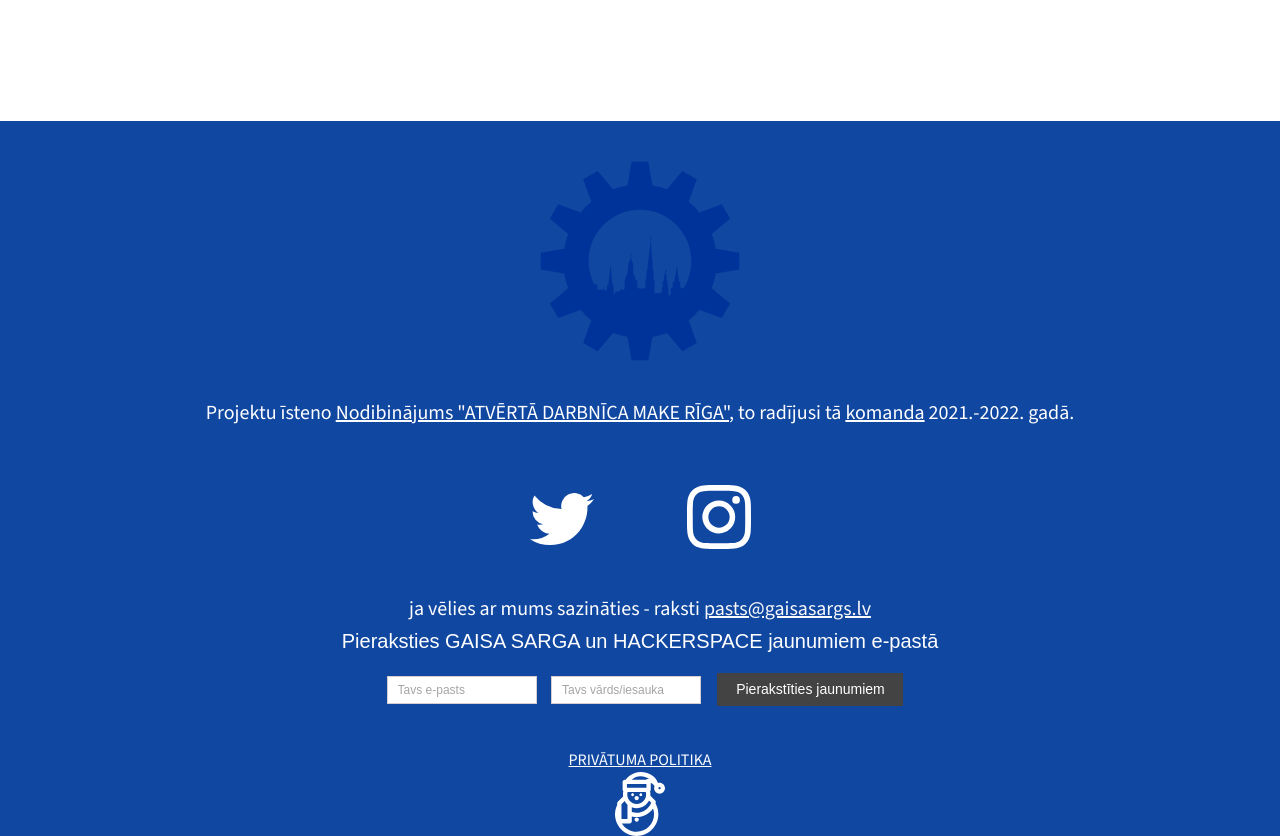
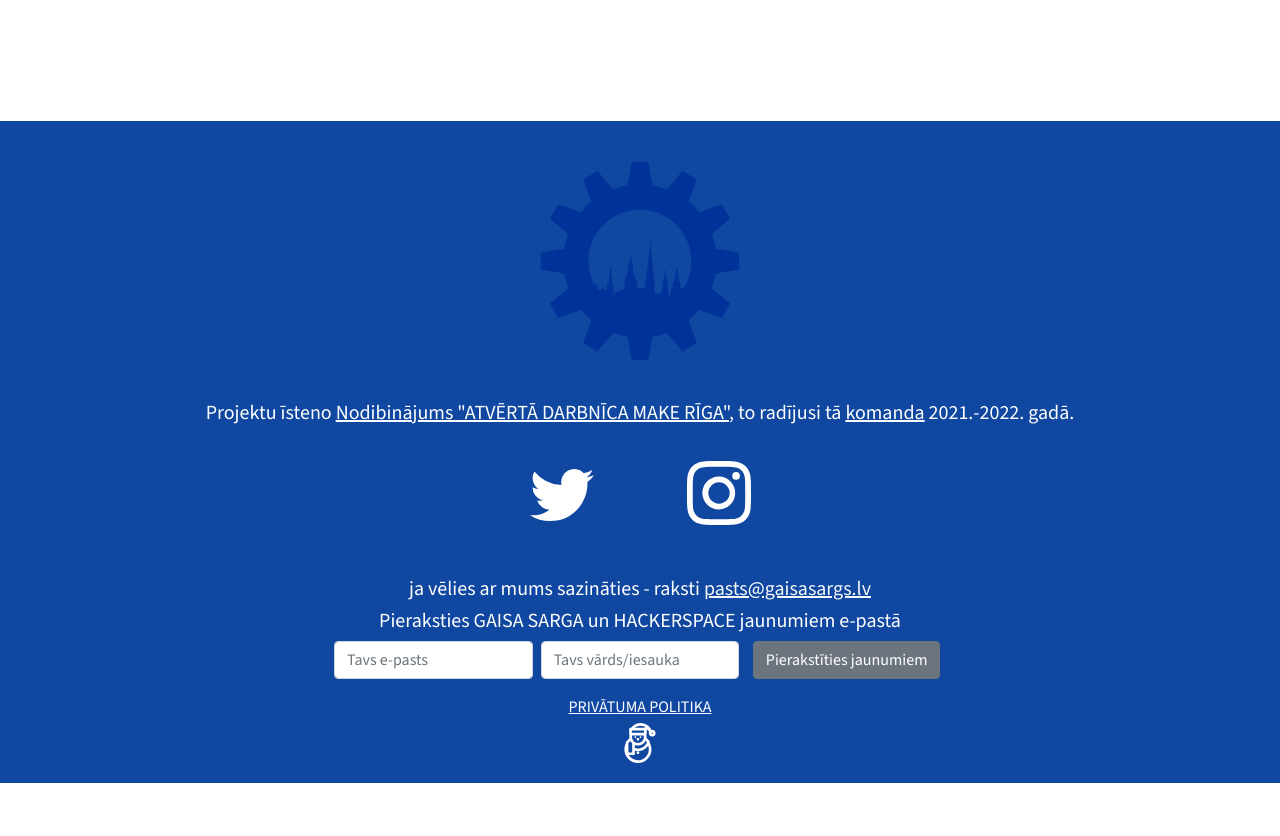
Before and after one commit to open-lv/air-guard-public, a Jekyll site: the page built from pieteikties/index.html, in a window 1280 px wide and 1400 px high, scrolled down 2460 px. Shown: the part 564-1400 px from the top of the window. Built offline with Jekyll 4.4.1, drawn with Linux system fonts in a browser that asks for light colours; comment, search, counter and statistics services are not loaded; after the commit the page ends 3807 px from its top, so only the background shows below that.

```diff
--- a/_includes/footer.html
+++ b/_includes/footer.html
@@ -1,15 +1,17 @@
-<div style="display: block; width: 100%; background-color: #0f47a1; color: white !important; max-width: 100%; margin-top: 50px;">
-	<div class="container w-auto" style="">
+<footer style="display: block; width: 100%; background-color: #0f47a1; color: white !important; max-width: 100%; margin-top: 50px;">
+	<div class="container">
 		<div class="row text-center">
 
-			<img style="margin-top: 40px; margin-bottom: 40px;" fill="white" src="/assets/img/makeriga.svg" WIDTH=200px
-				 HEIGHT=200px/><br><h5>Projektu īsteno <a style="color:white !important" href="https://makeriga.org">Nodibinājums
+			<img style="margin-top: 40px; margin-bottom: 40px;" fill="white" src="/assets/img/makeriga.svg"
+				 WIDTH=200px
+				 HEIGHT=200px/><br><h5>Projektu īsteno <a style="color:white !important"
+														  href="https://makeriga.org">Nodibinājums
 			"ATVĒRTĀ DARBNĪCA MAKE RĪGA"</a>, to radījusi tā <a style="color:white !important"
 																href="/komanda">komanda</a> 2021.-2022. gadā.</h5>
-			<div class="row mx-auto my-1 justify-content-center mb-5">
+			<div class="row mx-auto my-1 justify-content-center text-center">
 				<div class="col-3">
 					<div class="row">
-						<div class="col mt-5">
+						<div class="col mt-4">
 							<a href="https://twitter.com/gaisasargs">
 								<svg xmlns="http://www.w3.org/2000/svg" width="64" height="64" fill="white"
 									 class="bi bi-twitter" viewBox="0 0 16 16">
@@ -17,7 +19,7 @@
 								</svg>
 							</a>
 						</div>
-						<div class="col mt-5">
+						<div class="col mt-4">
 							<a href="https://www.instagram.com/gaisasargs/">
 								<svg xmlns="http://www.w3.org/2000/svg" width="64" height="64" fill="white"
 									 class="bi bi-instagram" viewBox="0 0 16 16">
@@ -28,16 +30,17 @@
 					</div>
 				</div>
 			</div>
-			<h5> ja vēlies ar mums sazināties - raksti <a class="link-light" href="mailto:pasts@gaisasargs.lv">pasts@gaisasargs.lv</a></h5>
-			<!--Zoho Campaigns Web-Optin Form's Header Code Ends Here--><!--Zoho Campaigns Web-Optin Form Starts Here-->
+		</div>
+			<div class="row mx-auto justify-content-center mt-5 text-center">
+			<h5> ja vēlies ar mums sazināties - raksti <a class="link-light" href="mailto:pasts@gaisasargs.lv">pasts@gaisasargs.lv</a>
+			</h5>
+			<!--Zoho Campaigns-->
 			<div id="sf3z90e63da90dc8e41d1e6ffdc01a8fd458c267b1598ea7e6488b745a48c41eb9ab" data-type="signupform"
 				 style="opacity: 1;">
 				<div id="customForm">
-					<div class="quick_form_5_css m-auto"
-						 style="background-color: rgb(15, 71, 161); z-index: 2; font-family: Arial;  overflow: hidden; width: 682px; height: 119px"
-						 name="SIGNUP_BODY">
+					<div class="quick_form_5_css m-auto" name="SIGNUP_BODY">
 						<div>
-							<h5> Pieraksties GAISA SARGA un HACKERSPACE jaunumiem e-pastā</h5>
+							<h5>Pieraksties GAISA SARGA un HACKERSPACE jaunumiem e-pastā</h5>
 							<div style="position:relative;">
 								<div id="Zc_SignupSuccess"
 									 style="display:none;position:absolute;margin-left:4%;width:90%;background-color: white; padding: 3px; border: 3px solid rgb(194, 225, 154);  margin-top: 10px;margin-bottom:10px;word-break:break-all">
@@ -45,32 +48,45 @@
 										<tbody>
 										<tr>
 											<td width="10%">
-											<img class="successicon" src="https://zc1.maillist-manage.eu/images/challangeiconenable.jpg" align="absmiddle">
+												<img class="successicon"
+													 src="https://zc1.maillist-manage.eu/images/challangeiconenable.jpg"
+													 align="absmiddle">
 											</td>
 											<td>
-											<span id="signupSuccessMsg" style="color: rgb(73, 140, 132); font-family: sans-serif; font-size: 14px;word-break:break-word">&nbsp;&nbsp;Thank you for Signing Up</span>
+                                                <span id="signupSuccessMsg"
+													  style="color: rgb(73, 140, 132); font-family: sans-serif; font-size: 14px;word-break:break-word">&nbsp;&nbsp;Thank you for Signing Up</span>
 											</td>
 										</tr>
 										</tbody>
 									</table>
 								</div>
 							</div>
-					<form method="POST" id="zcampaignOptinForm" style="margin: 0px; width: 100%" action="https://maillist-manage.eu/weboptin.zc" target="_zcSignup">
-						<div style="background-color: rgb(255, 235, 232); padding: 10px; color: rgb(210, 0, 0); font-size: 11px; margin: 20px 10px 0px; border: 1px solid rgb(255, 217, 211); opacity: 1; display: none" id="errorMsgDiv">Šis ir kļūdas teksts, gan jau ja jāmeklē kļūdas ievadītajos datos.:(</div>
-						<div style="position: relative; margin: 15px 0 10px 10px; width: 150px; height: 28px; display: inline-block" class="SIGNUP_FLD">
+							<form method="POST" id="zcampaignOptinForm"
+								  class="row justify-content-center g-2"
+								  action="https://maillist-manage.eu/weboptin.zc" target="_zcSignup">
+								<div style="background-color: rgb(255, 235, 232); padding: 10px; color: rgb(210, 0, 0); font-size: 11px; margin: 20px 10px 0px; border: 1px solid rgb(255, 217, 211); opacity: 1; display: none"
+									 id="errorMsgDiv">Šis ir kļūdas teksts, gan jau ja jāmeklē kļūdas ievadītajos
+									datos.:(
+								</div>
+								<div class="SIGNUP_FLD col-8 col-md-3 col-lg-2">
 									<input type="text"
-								   style="font-size: 12px; border-width: 1px; border-color: rgb(214, 205, 205); border-style: solid; width: 100%; height: 100%; z-index: 4; outline: none; padding: 5px 10px; color: rgb(113, 106, 106); text-align: left; font-family: Arial; border-radius: 0px; background-color: rgb(255, 255, 255); box-sizing: border-box"
-								   placeholder="Tavs e-pasts" changeitem="SIGNUP_FORM_FIELD" name="CONTACT_EMAIL"
+										   class="form-control"
+										   placeholder="Tavs e-pasts" changeitem="SIGNUP_FORM_FIELD"
+										   name="CONTACT_EMAIL"
 										   id="EMBED_FORM_EMAIL_LABEL">
 								</div>
-						<div style="position: relative; margin: 15px 0 10px 10px; width: 150px; height: 28px; display: inline-block" class="SIGNUP_FLD">
+								<div class="SIGNUP_FLD col-8 col-md-3 col-lg-2">
 									<input type="text"
-								   style="font-size: 12px; border-width: 1px; border-color: rgb(214, 205, 205); border-style: solid; width: 100%; height: 100%; z-index: 4; outline: none; padding: 5px 10px; color: rgb(113, 106, 106); text-align: left; font-family: Arial; border-radius: 0px; background-color: rgb(255, 255, 255); box-sizing: border-box"
-								   placeholder="Tavs vārds/iesauka" changeitem="SIGNUP_FORM_FIELD" name="LASTNAME"
+										   class="form-control"
+										   placeholder="Tavs vārds/iesauka" changeitem="SIGNUP_FORM_FIELD"
+										   name="LASTNAME"
 										   id="EMBED_FORM_NAME_LABEL">
 								</div>
-						<div style="position: relative; margin: 0px 0px 10px 12px; display: inline-block; width: 186px; height: 33px" class="SIGNUP_FLD">
-							<input type="button" style="text-align: center; width: 100%; height: 100%; z-index: 5; border: 0; color: rgb(255, 255, 255); cursor: pointer; outline: none; font-size: 14px; background-color: rgb(67, 67, 67); border-radius: 1px" name="SIGNUP_SUBMIT_BUTTON" id="zcWebOptin" value="Pierakstīties jaunumiem">
+								<div class="SIGNUP_FLD col-8 col-md-3 col-lg-2">
+									<input type="button"
+										   class="btn btn-secondary"
+										   name="SIGNUP_SUBMIT_BUTTON" id="zcWebOptin"
+										   value="Pierakstīties jaunumiem">
 								</div>
 								<input type="hidden" id="fieldBorder" value="">
 								<input type="hidden" id="submitType" name="submitType" value="optinCustomView">
@@ -100,22 +117,23 @@
 				<img src="https://zc1.maillist-manage.eu/images/spacer.gif" id="refImage" style="display:none;">
 			</div>
 			<input type="hidden" id="signupFormType" value="QuickForm_Horizontal">
-	<div id="zcOptinOverLay" oncontextmenu="return false" style="display:none;text-align: center; background-color: rgb(0, 0, 0); opacity: 0.5; z-index: 100; position: fixed; width: 100%; top: 0px; left: 0px; height: 988px;"></div>
-	<div id="zcOptinSuccessPopup" style="display:none;z-index: 9999;width: 800px; height: 40%;top: 84px;position: fixed; left: 26%;background-color: #FFFFFF;border-color: #E6E6E6; border-style: solid; border-width: 1px;  box-shadow: 0 1px 10px #424242;padding: 35px;">
-		<span style="position: absolute;top: -16px;right:-14px;z-index:99999;cursor: pointer;" id="closeSuccess">
+			<div id="zcOptinOverLay" oncontextmenu="return false"
+				 style="display:none;text-align: center; background-color: rgb(0, 0, 0); opacity: 0.5; z-index: 100; position: fixed; width: 100%; top: 0px; left: 0px; height: 988px;"></div>
+			<div id="zcOptinSuccessPopup"
+				 style="display:none;z-index: 9999;width: 800px; height: 40%;top: 84px;position: fixed; left: 26%;background-color: #FFFFFF;border-color: #E6E6E6; border-style: solid; border-width: 1px;  box-shadow: 0 1px 10px #424242;padding: 35px;">
+					<span style="position: absolute;top: -16px;right:-14px;z-index:99999;cursor: pointer;"
+						  id="closeSuccess">
 						<img src="https://zc1.maillist-manage.eu/images/videoclose.png">
 					</span>
 				<div id="zcOptinSuccessPanel"></div>
 			</div>
-			</center>
-			<br>
-			<br>
-			<br>
+		</div>
+		<div class="row mx-auto justify-content-center text-center mt-3 pb-3">
 			<!--Zoho Campaigns Web-Optin Form Ends Here-->
-			<center><a href="/privatuma-politika" style="color: white !important;">PRIVĀTUMA POLITIKA</a></br><img
-					src="/assets/img/snowman.svg" WIDTH=64/></center>
+			<a href="/privatuma-politika" style="color: white !important;">PRIVĀTUMA POLITIKA</a>
+			<img src="/assets/img/snowman.svg" class="m-auto py-1" style="width:64px;"/>
 		</div>
 	</div>
-</div>
+</footer>
 
 {% include scripts.html %}
```
Also changed, not shown: other parts of _includes/footer.html (+2 -1 lines), assets/compiled/main.css, 1 other file. Lines whose indentation alone changed are shown as unchanged.
